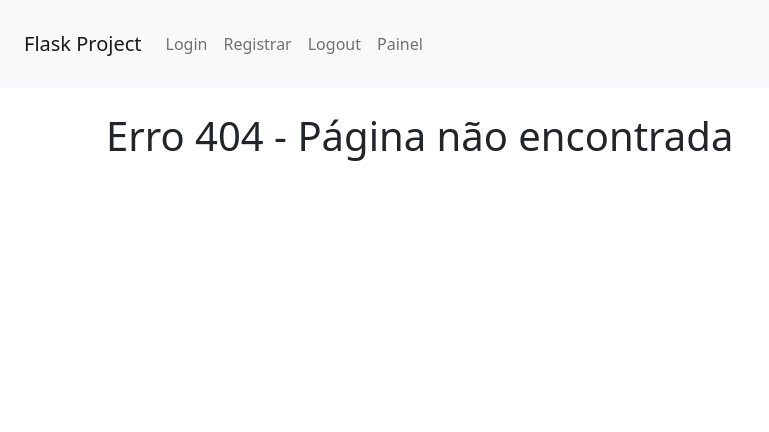
After one commit to JSampx/PaineldeChamadas, a Flask app: template templates/page404.html in a window 1280 px wide. The commit adds this page. Shown: the top 432 px of the page, without its empty margins (0-769 px from the left). Run offline with Flask 3, Linux system fonts and the light colour scheme; the template is opened without the code that fills it, so the values that code supplies are empty.

Commit message:
alterações de nomes de arquivos. Inclusão de outros

```diff
--- a/app.py
+++ b/app.py
@@ -6,7 +6,7 @@ from forms.register_form import RegisterForm
 from models.users import init_models, User, db
 
 app = Flask(__name__)
-app.config['SECRET_KEY'] = 'O_segredo_vai_aqui'
+app.config['SECRET_KEY'] = '26bf39c0b5f2ea242dc806f7af06a8449cbb8a54ffcb78e83a11489e85ca3fe8'
 app.config['SQLALCHEMY_DATABASE_URI'] = 'sqlite:///site.db'
 db.init_app(app)
 
@@ -41,11 +41,11 @@ def login():
     if form.validate_on_submit():
         user = User.query.filter_by(username=form.username.data).first()
         if user and user.check_password(form.password.data):
-            login_user(user, remember=True)  # Add remember=True parameter
-            flash('Logged in successfully!', 'success')
+            login_user(user, remember=False)  # Adiciona parametro remember=True
+            # flash('Autenticado com sucesso!', 'success')
             return redirect(url_for('index'))
         else:
-            flash('Invalid username or password', 'danger')
+            flash('Usuário ou senha inválido. Verifique novamente', 'danger')
     return render_template('login.html', form=form)
 
 
@@ -53,6 +53,7 @@ def login():
 @login_required
 def logout():
     logout_user()
+    flash('Logout feito com sucesso', 'sucess')
     return redirect(url_for('login'))
 
 
@@ -64,10 +65,14 @@ def register():
         user.set_password(form.password.data)
         db.session.add(user)
         db.session.commit()
-        flash('Registration successful! Please log in.', 'success')
+        flash('Registro realizado com sucesso! Por favor, realize o login.', 'success')
         return redirect(url_for('login'))
     return render_template('register.html', form=form)
 
+@app.errorhandler(404)
+def page404(error):
+    # Página não encontrada
+    return render_template('page404.html'), 404
 
 if __name__ == '__main__':
     app.run(debug=True)
--- a/templates/index.html
+++ b/templates/index.html
@@ -1,5 +1,5 @@
 {% extends 'base.html' %}
-{% block title %}Home{% endblock %}
+{% block title %}Chamadas - ver.0.1{% endblock %}
 {% block content %}
 
   <div class="p-4">
--- /dev/null
+++ b/templates/page404.html
@@ -0,0 +1,9 @@
+{% extends 'base.html' %}
+
+{% block title %}Página não encontrada{% endblock %}
+
+{% block content %}
+  <div class="container">
+    <h1>Erro 404 - Página não encontrada</h1>
+  </div>
+{% endblock %}
```
